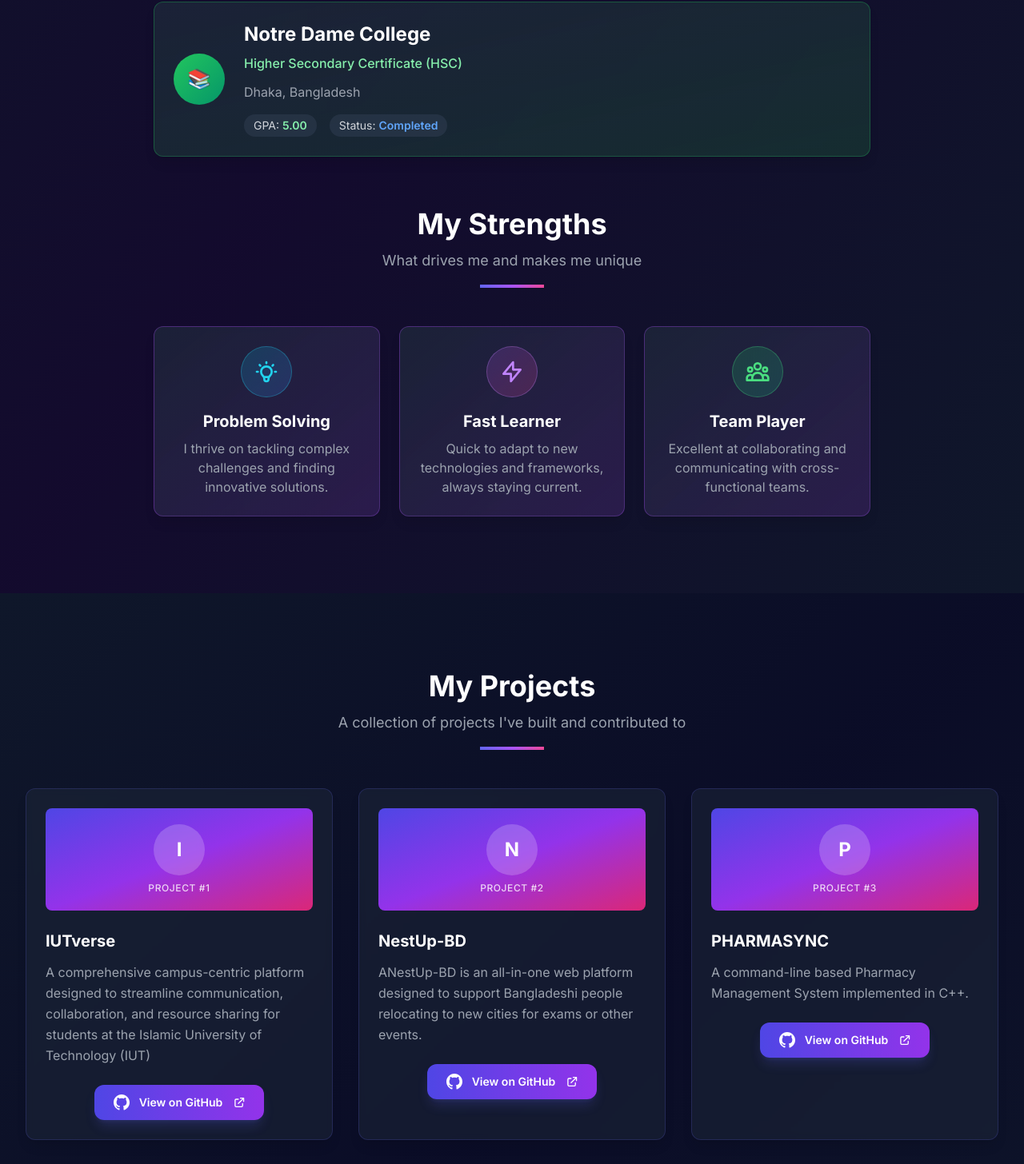
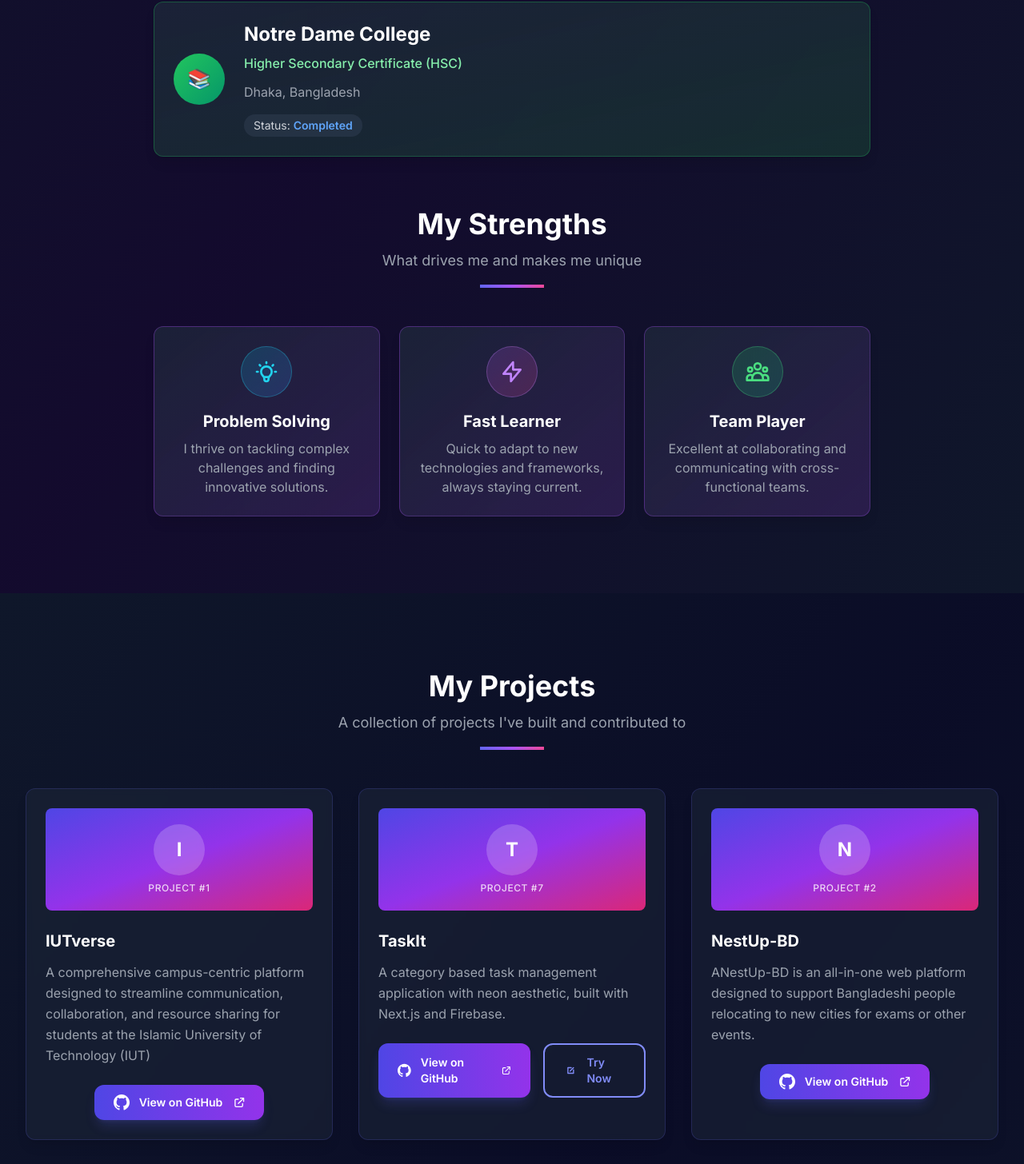
Before and after one commit to A-Piyas-04/My_Portfoilo, a Next.js app: page / in a window 1280 px wide. Shown: the part 1875-3331 px from the top of the page at 80% size. Built offline with nearby package versions, Linux system fonts and the light colour scheme.

Commit message:
feat: add TaskIt project and improve project card layout

```diff
--- a/components/AboutSection.jsx
+++ b/components/AboutSection.jsx
@@ -107,10 +107,7 @@
                     Department of Computer Science and Engineering
                   </p>
                   <div className="flex flex-wrap gap-4 text-sm">
-                    <div className="bg-slate-700/50 px-3 py-1 rounded-full">
-                      <span className="text-gray-300">CGPA: </span>
-                      <span className="text-indigo-300 font-semibold">3.87</span>
-                    </div>
+
                     <div className="bg-slate-700/50 px-3 py-1 rounded-full">
                       <span className="text-gray-300">Status: </span>
                       <span className="text-green-400 font-semibold">Undergraduate</span>
@@ -151,10 +148,7 @@
                     Dhaka, Bangladesh
                   </p>
                   <div className="flex flex-wrap gap-4 text-sm">
-                    <div className="bg-slate-700/50 px-3 py-1 rounded-full">
-                      <span className="text-gray-300">GPA: </span>
-                      <span className="text-green-300 font-semibold">5.00</span>
-                    </div>
+
                     <div className="bg-slate-700/50 px-3 py-1 rounded-full">
                       <span className="text-gray-300">Status: </span>
                       <span className="text-blue-400 font-semibold">Completed</span>
--- a/components/ProjectCard.jsx
+++ b/components/ProjectCard.jsx
@@ -35,8 +35,7 @@
           {project.description}
         </p>
 
-        {/* Action Button */}
-        <div className="flex justify-center">
+        <div className="flex justify-center gap-4">
           {project.githubUrl && (
             <motion.a
               href={project.githubUrl}
@@ -62,6 +61,21 @@
               </motion.svg>
             </motion.a>
           )}
+          {project.websiteUrl && (
+            <motion.a
+              href={project.websiteUrl}
+              target="_blank"
+              rel="noopener noreferrer"
+              className="flex items-center gap-3 px-6 py-3 text-sm font-semibold text-indigo-400 border-2 border-indigo-400 rounded-xl hover:bg-indigo-400 hover:text-slate-950 transition-all duration-300"
+              whileHover={{ scale: 1.05, y: -2 }}
+              whileTap={{ scale: 0.95 }}
+            >
+              <svg className="w-5 h-5" fill="none" stroke="currentColor" viewBox="0 0 24 24">
+                <path strokeLinecap="round" strokeLinejoin="round" strokeWidth={2} d="M13 7H7v10h10V11m0-4l-6 6" />
+              </svg>
+              Try Now
+            </motion.a>
+          )}
         </div>
       </div>
     </motion.div>
--- a/public/data/projects.json
+++ b/public/data/projects.json
@@ -5,6 +5,13 @@
       "title": "IUTverse",
       "description": "A comprehensive campus-centric platform designed to streamline communication, collaboration, and resource sharing for students at the Islamic University of Technology (IUT)",
       "githubUrl": "https://github.com/A-Piyas-04/IUTverse"
+    },
+    {
+      "id": 7,
+      "title": "TaskIt",
+      "description": "A category based task management application with neon aesthetic, built with Next.js and Firebase.",
+      "githubUrl": "https://github.com/A-Piyas-04/taskit",
+      "websiteUrl": "https://taskit-8zuo.vercel.app/"
     },
     {
       "id": 2,
```
